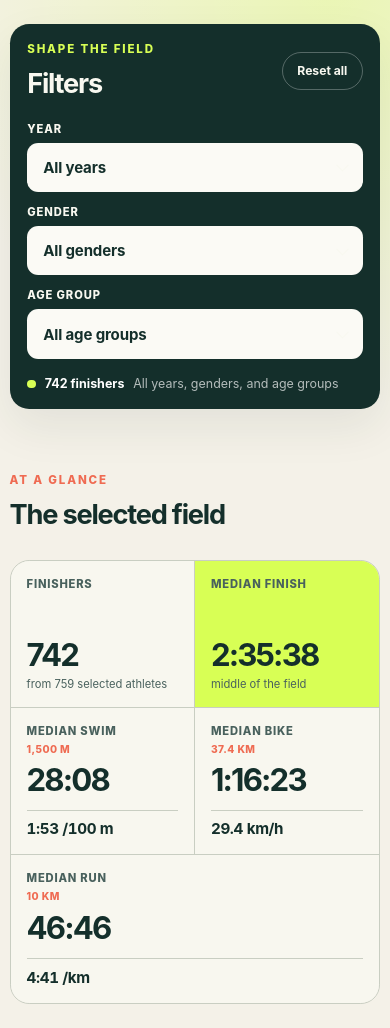
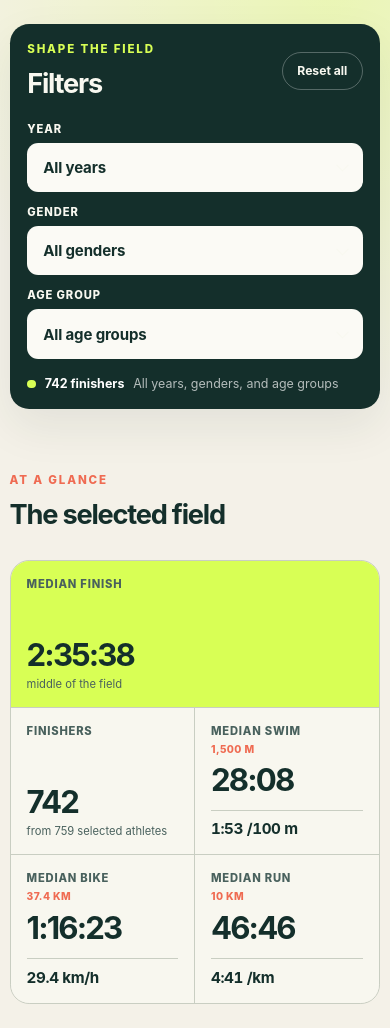
Before and after one commit to felixsh/viernheim-times, a plain HTML site: page index.html in a window 390 px wide. Shown: the part 72-1100 px from the top of the page. Drawn offline with Linux system fonts and the light colour scheme.

Commit message:
Small improvements

```diff
--- a/app.js
+++ b/app.js
@@ -4,7 +4,7 @@ const metrics = {
   total: { column: "Totalzeit", label: "Total time", color: "#d8ff55" },
   swim: { column: "Schwimmen", label: "Swim", color: "#9edbf4" },
   t1: { column: "Wechsel_1", label: "Transition 1", color: "#ffd266" },
-  bike: { column: "Rad", label: "Bike", color: "#d8ff55" },
+  bike: { column: "Rad", label: "Bike", color: "#62c58b" },
   t2: { column: "Wechsel_2", label: "Transition 2", color: "#ffb5a8" },
   run: { column: "Lauf", label: "Run", color: "#a7baff" },
 };
@@ -152,7 +152,9 @@ function addOptions(select, values, labelFormatter = (value) => value) {
 function populateFilters() {
   const years = [...new Set(state.rows.map((row) => row.year))].sort();
   const genders = [...new Set(state.rows.map((row) => row.gender))].sort();
-  const ageGroups = [...new Set(state.rows.map((row) => row.age))].sort(numericSort);
+  const ageGroups = [...new Set(state.rows.map((row) => row.age))]
+    .filter((age) => age !== "Unknown" && age !== "Junior")
+    .sort(numericSort);
 
   addOptions(controls.year, years);
   addOptions(controls.gender, genders, (gender) => {
--- a/styles.css
+++ b/styles.css
@@ -596,12 +596,19 @@ footer p {
     border-bottom: 1px solid var(--line);
   }
 
-  .summary-card:nth-child(2n) {
+  .summary-card:nth-child(2) {
+    order: -1;
+    grid-column: 1 / -1;
     border-right: 0;
   }
 
-  .summary-card:last-child {
-    grid-column: 1 / -1;
+  .summary-card:nth-child(3),
+  .summary-card:nth-child(5) {
+    border-right: 0;
+  }
+
+  .summary-card:nth-child(4),
+  .summary-card:nth-child(5) {
     border-bottom: 0;
   }
 }
```
